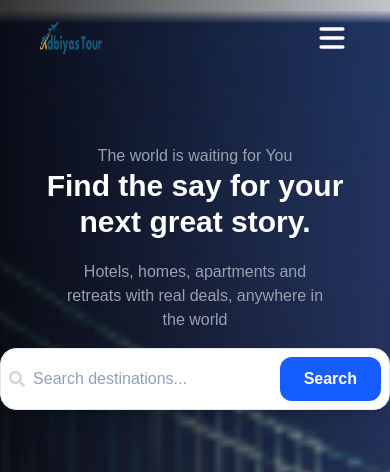
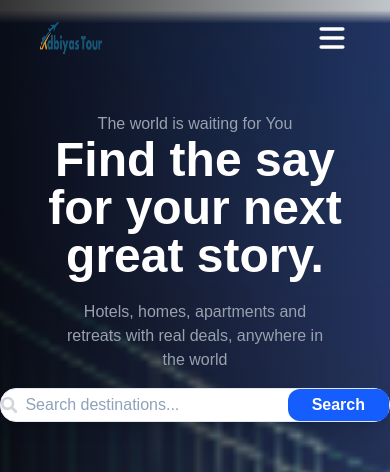
Before and after one commit to terhemeniorwua-png/_airline_platform, a Next.js app: page /Explore in a window 390 px wide. Shown: the top 472 px of the page. Built offline with nearby package versions, Linux system fonts and the light colour scheme.

Commit message:
edit mobile view

```diff
--- a/src/app/Explore/page.jsx
+++ b/src/app/Explore/page.jsx
@@ -40,11 +40,11 @@ export default function page() {
   return (
     <>
 
-        <div className='ExploreBg h-screen text-center pt-36 md:pt-44 text-white'>
+        <div className='ExploreBg h-screen text-center pt-28 md:pt-44 text-white'>
 
             <span className='text-md text-gray-400'>The world is waiting for You</span>
 
-            <h1 className='font-black text-3xl md:text-6xl w-[80%] md:w-[65%] m-auto pb-5 md:py-5'>Find the say for your next great story.</h1>
+            <h1 className='font-black text-5xl md:text-6xl w-[80%] md:w-[65%] m-auto pb-5 md:py-5'>Find the say for your next great story.</h1>
 
             <p className='text-md w-[70%] md:w-[35%] m-auto text-gray-400'>Hotels, homes, apartments and retreats with real deals, anywhere in the world
 
@@ -52,14 +52,14 @@ export default function page() {
 
 
             <div className="pt-4 max-w-xl mx-auto">
-            <div className="relative flex items-center shadow-lg rounded-2xl bg-white border border-slate-200 p-2 focus-within:ring-2 focus-within:ring-blue-500">
+            <div className="relative flex items-center shadow-lg rounded-2xl bg-white border border-slate-200 md:p-2 focus-within:ring-2 focus-within:ring-blue-500">
              <FaSearch className='text-gray-300 text-2xl'/>
               <input
                 type="text"
                 placeholder="Search destinations..."
-                className="w-full bg-transparent text-slate-900 placeholder-slate-400 focus:outline-none px-2 py-2"
+                className="w-full bg-transparent text-slate-900 placeholder-slate-400 focus:outline-none px-2 md:py-2"
               />
-              <button className="bg-blue-600 hover:bg-blue-700 text-white font-semibold px-6 py-2.5 rounded-xl transition-colors">
+              <button className="bg-blue-600 hover:bg-blue-700 text-white font-semibold px-6 py-1 md:py-2.5 rounded-xl transition-colors">
                 Search
               </button>
             </div>
```
